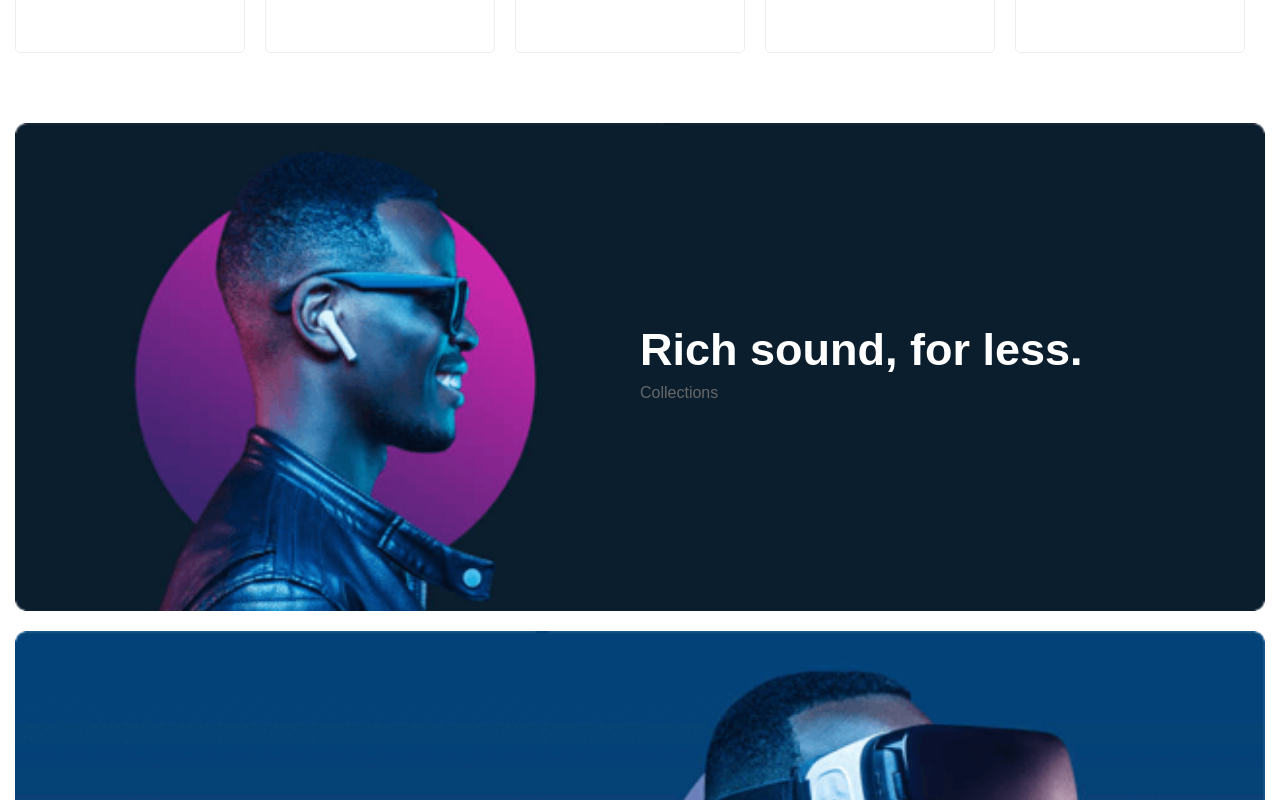
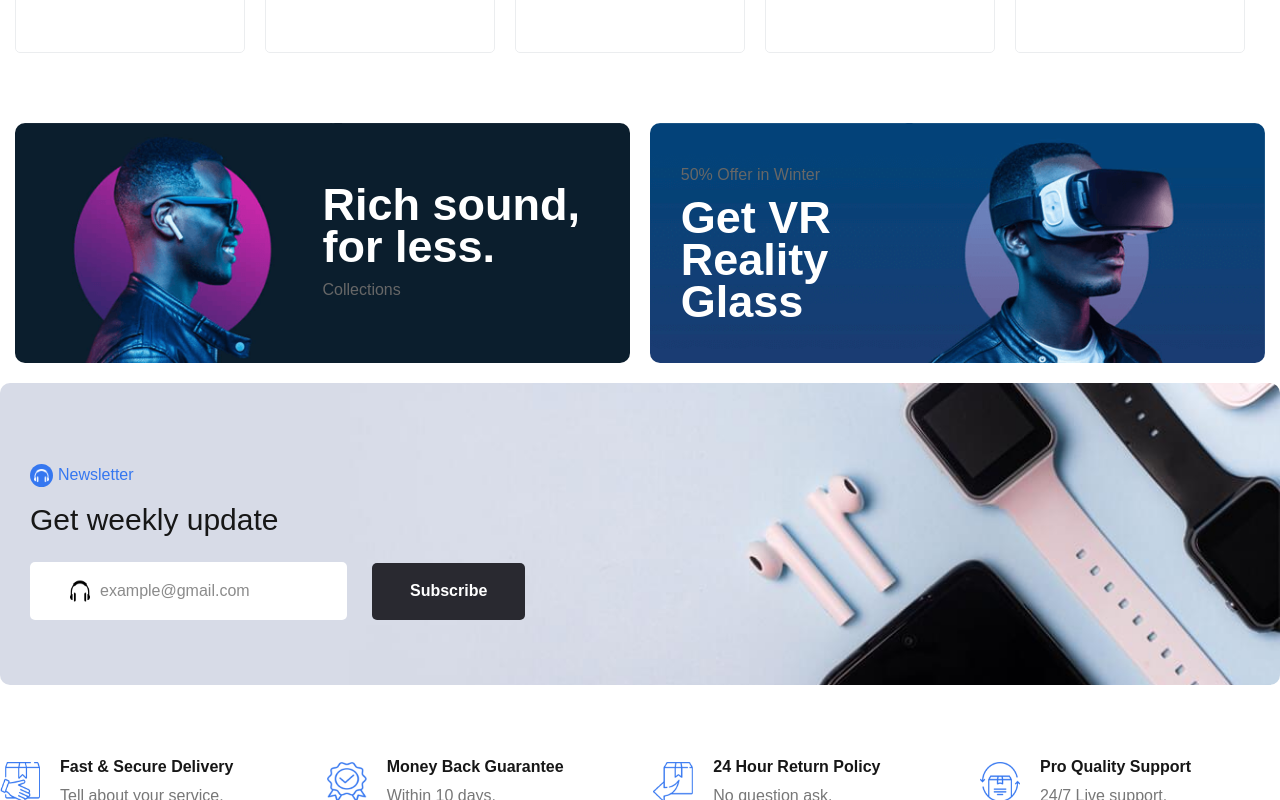
Before and after one commit to javieralarcon77/e-trade-nextjs, a Next.js app: page / in a window 1280 px wide. Shown: the part 4700-5500 px from the top of the page. Built offline with nearby package versions, Linux system fonts and the light colour scheme.

Commit message:
ajustado estilo desktop para banners ads

```diff
--- a/components/organisms/banner-ads/banner-ads.css
+++ b/components/organisms/banner-ads/banner-ads.css
@@ -6,3 +6,9 @@
 
   gap: 20px;
 }
+
+@media screen and (min-width: 900px) {
+  .banner-ads {
+    flex-direction: row;
+  }
+}
```
